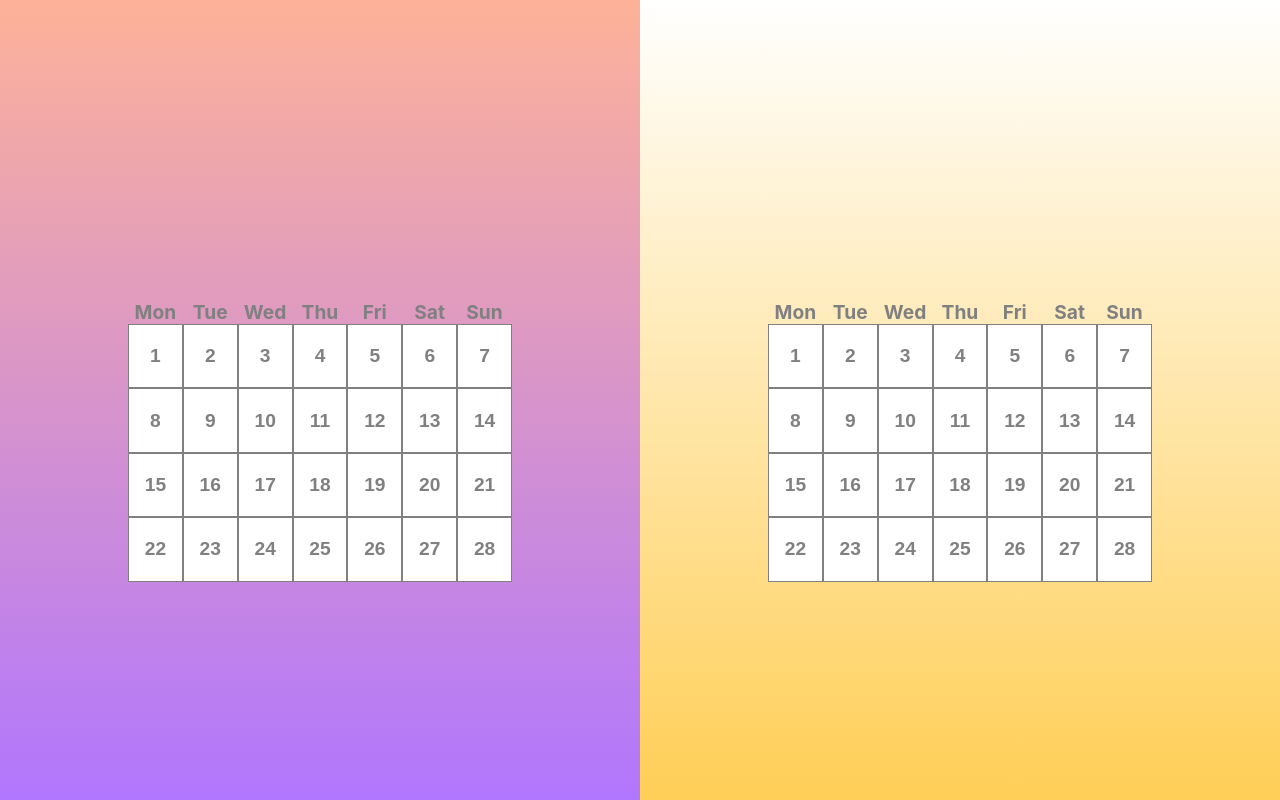
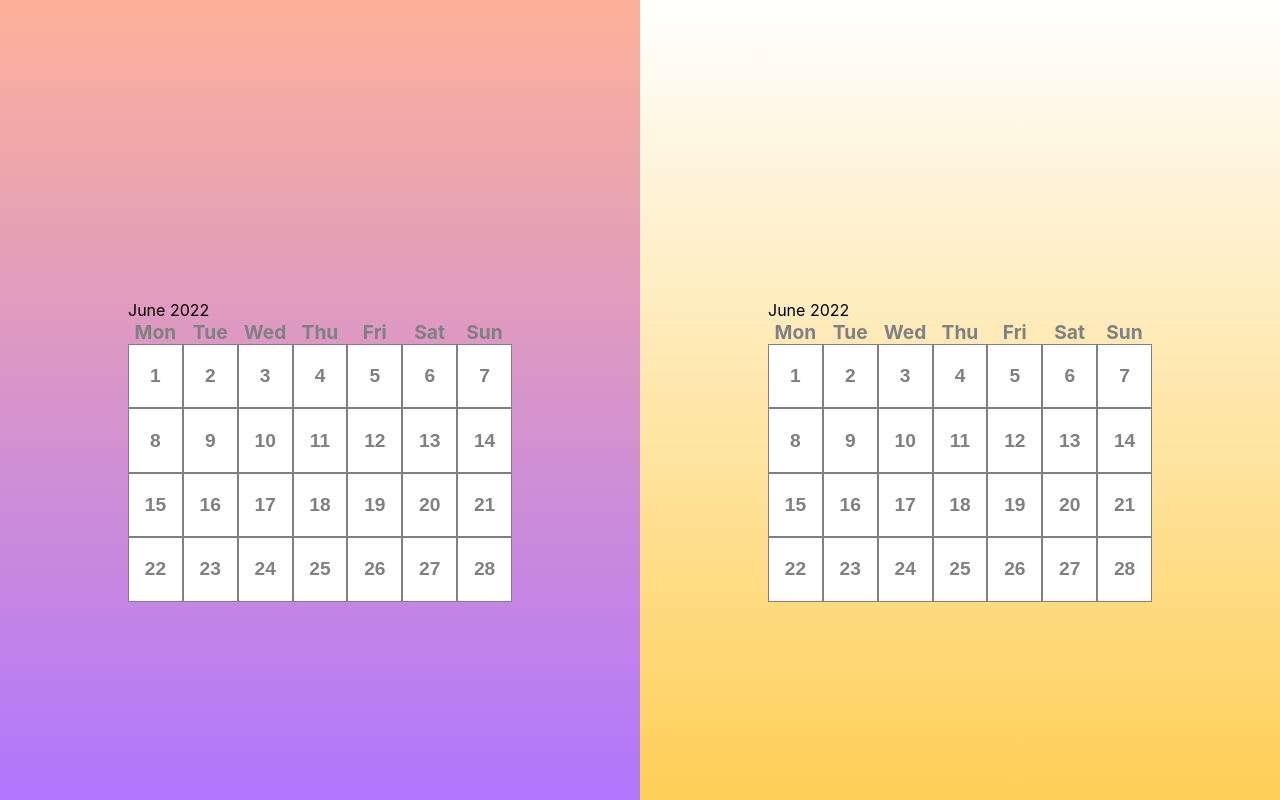
Before and after one commit to 4bdul4ziz/proflo-demo, a React (Create React App) app: page / in a window 1280 px wide. Built offline with nearby package versions, Linux system fonts and the light colour scheme.

Commit message:
minor edits

```diff
--- a/src/components/calendar.tsx
+++ b/src/components/calendar.tsx
@@ -26,7 +26,9 @@ export const Calendar: React.FC<{}> = ({}) => {
         /*make two calendars on each side of the horizontal background
         * one for the sellers and one for the buyers */
         <div className="calendar-container">
-            <div className="datepicer-container"></div>
+            <div className="date-picker-container"></div>
+            <span>June 2022</span>
+
             <div className="weekdays-container">
                 {Weekdays.map(day => (
                     <div className="week-day">{day}</div>
```
